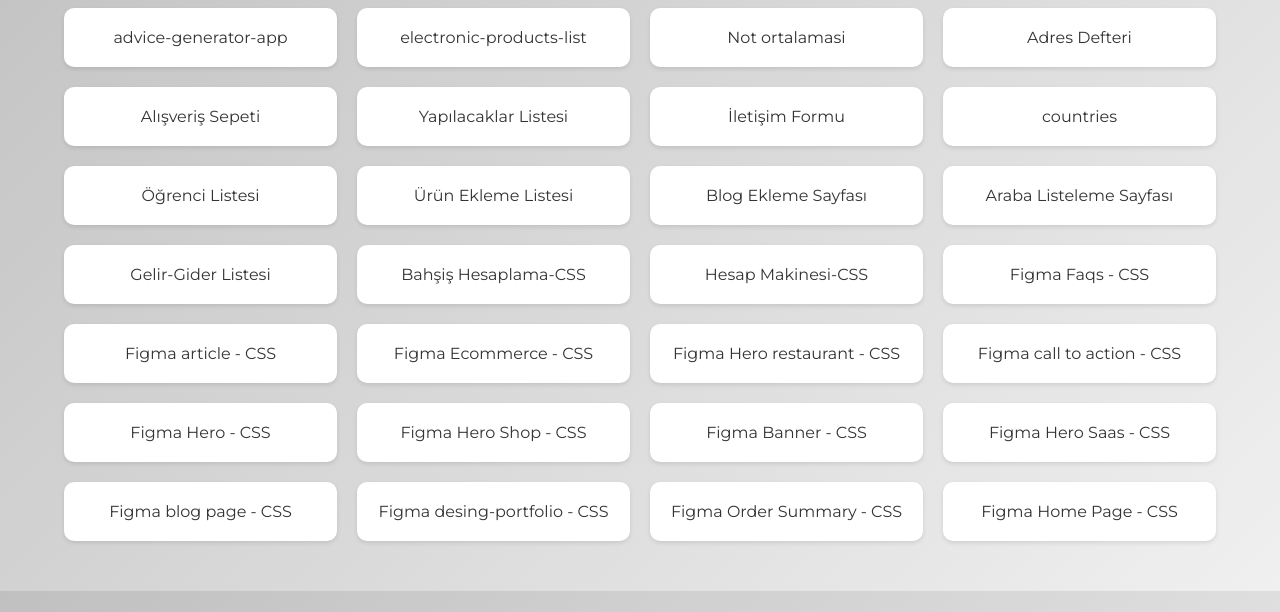
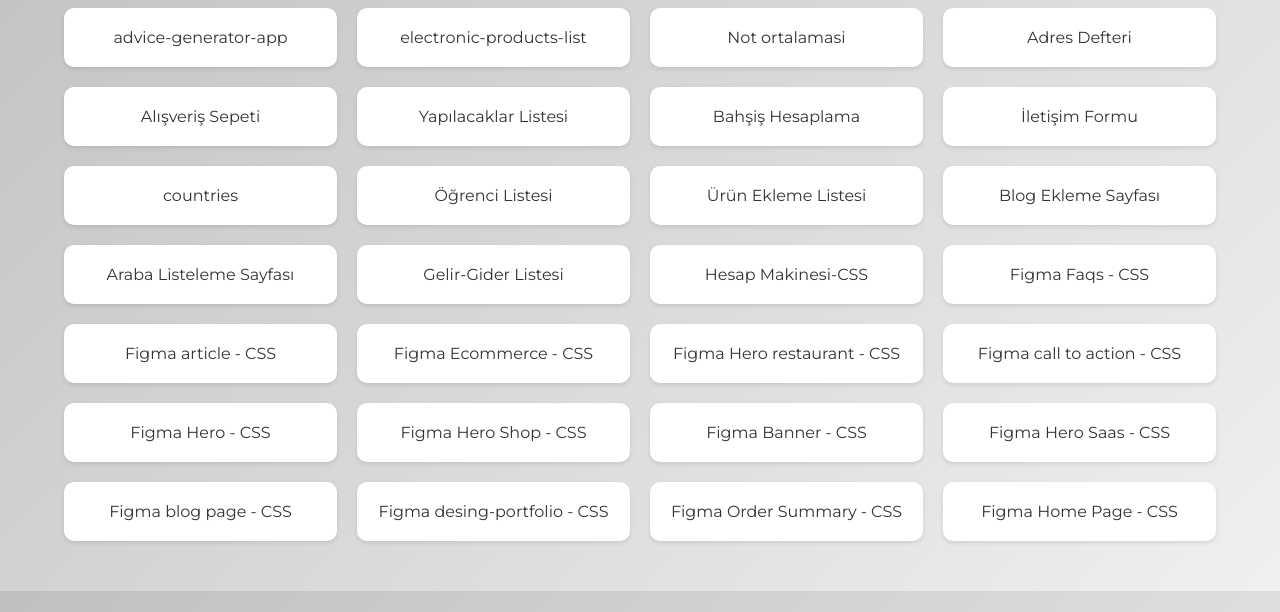
Before and after one commit to ecesemabekdemir/portfolio, a plain HTML site: page projelerim.html in a window 1280 px wide. Shown: the part 188-800 px from the top of the page. Drawn offline with Linux system fonts and the light colour scheme.

Commit message:
bahsis hesaplama düzenlendi

```diff
--- a/projelerim.html
+++ b/projelerim.html
@@ -32,6 +32,7 @@
       <a href="https://adres-defteri-kohl.vercel.app/"  target="_blank">Adres Defteri</a>
       <a href="https://alisveris-sepeti-red.vercel.app/"  target="_blank">Alışveriş Sepeti</a>
       <a href="https://todo-list-theta-gray-44.vercel.app/" target="_blank">Yapılacaklar Listesi</a>
+      <a href="https://tip-calculater-bay.vercel.app/" target="_blank">Bahşiş Hesaplama</a>
       <a href="https://contact-form-plum-psi.vercel.app/" target="_blank">İletişim Formu</a>
       <a href="https://countries-two-silk.vercel.app/" target="_blank">countries</a>
       <a href="https://student-list-mu.vercel.app/" target="_blank">Öğrenci Listesi</a>
@@ -39,7 +40,6 @@
       <a href="https://blog-page-app.vercel.app/"  target="_blank">Blog Ekleme Sayfası</a>
       <a href="https://cars-list-gamma.vercel.app/"  target="_blank">Araba Listeleme Sayfası</a>
       <a href="https://gelir-gider-omega.vercel.app/" target="_blank">Gelir-Gider Listesi</a>
-      <a href="https://tip-calculater-bay.vercel.app/" target="_blank">Bahşiş Hesaplama-CSS</a>
       <a href="https://hesap-makinesi-sage.vercel.app/" target="_blank">Hesap Makinesi-CSS</a>
       <a href="https://figma-faqs.vercel.app/" target="_blank" >Figma Faqs - CSS</a>
       <a href="https://figma-article.vercel.app/" target="_blank">Figma article - CSS</a>
```
